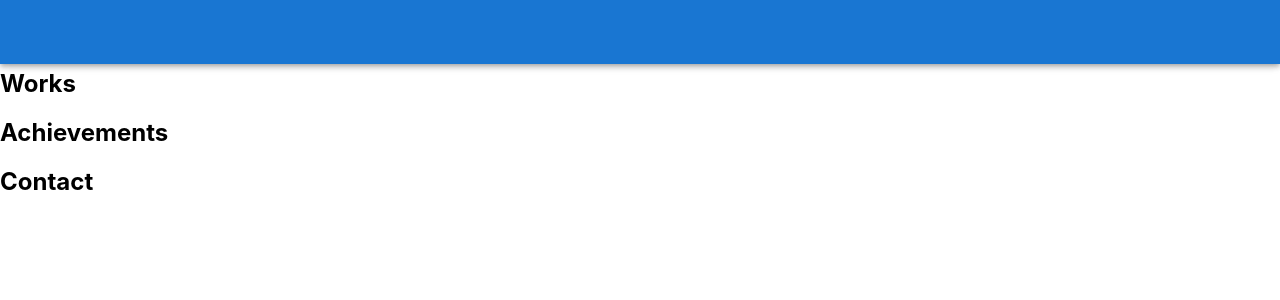
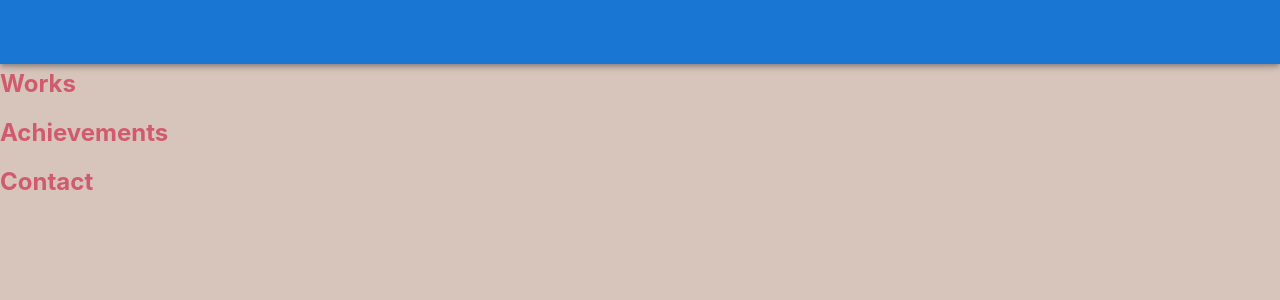
Before and after one commit to hirokishinoda/hirokishinoda.github.io, a React (Create React App) app in the folder portfolio/: page / in a window 1280 px wide. Shown: the top 300 px of the page. Built offline with nearby package versions, Linux system fonts and the light colour scheme.

Commit message:
色の定義と全体色の設定

```diff
--- /dev/null
+++ b/portfolio/src/components/GlobalCSS.tsx
@@ -0,0 +1,23 @@
+import { Global, css } from '@emotion/react';
+import { ColorConstants } from 'types/color';
+
+const globalCSS = css`
+  body {
+    background-color: ${ColorConstants.HAIZAKURA};
+    color : ${ColorConstants.SAKURA};
+  }
+
+  h2 {
+    color : ${ColorConstants.IMAYOU};
+  }
+
+  h3 {
+    color : ${ColorConstants.JINZAMOMI};
+  }
+`;
+
+const GlobalCSS = () => {
+    return <Global styles={globalCSS}/>;
+}
+
+export default GlobalCSS;
--- a/portfolio/src/index.tsx
+++ b/portfolio/src/index.tsx
@@ -3,13 +3,13 @@ import ReactDOM from 'react-dom/client';
 import './index.css';
 import reportWebVitals from './components/reportWebVitals';
 
-import App from './features/App/components/App';
 import Header from './features/Header/components/Header';
 import About from 'features/About/components/About';
 import Works from 'features/Works/components/Works';
 import Achievements from 'features/Achievements/components/Achievements';
 import Contact from 'features/Contact/components/Contact';
 import Footer from 'features/Footer/components/Footer';
+import GlobalCSS from 'components/GlobalCSS';
 
 const root = ReactDOM.createRoot(
   document.getElementById('root') as HTMLElement
@@ -17,6 +17,7 @@ const root = ReactDOM.createRoot(
 
 root.render(
   <React.StrictMode>
+    <GlobalCSS/>
     <Header/>
     <About/>
     <Works/>
--- /dev/null
+++ b/portfolio/src/types/color.tsx
@@ -0,0 +1,10 @@
+// Reference by https://nipponcolors.com/
+
+export class ColorConstants{
+    static readonly HAIZAKURA    : string = "#D7C4BB";
+    static readonly IMAYOU       : string = "#D05A6E";
+    static readonly JINZAMOMI    : string = "#EB7A77";
+    static readonly OMESHIONANDO : string = "#2E5C6E";
+    static readonly SAKURA       : string = "#FEDFE1";
+    static readonly BLACK        : string = "#000000";
+};
```
